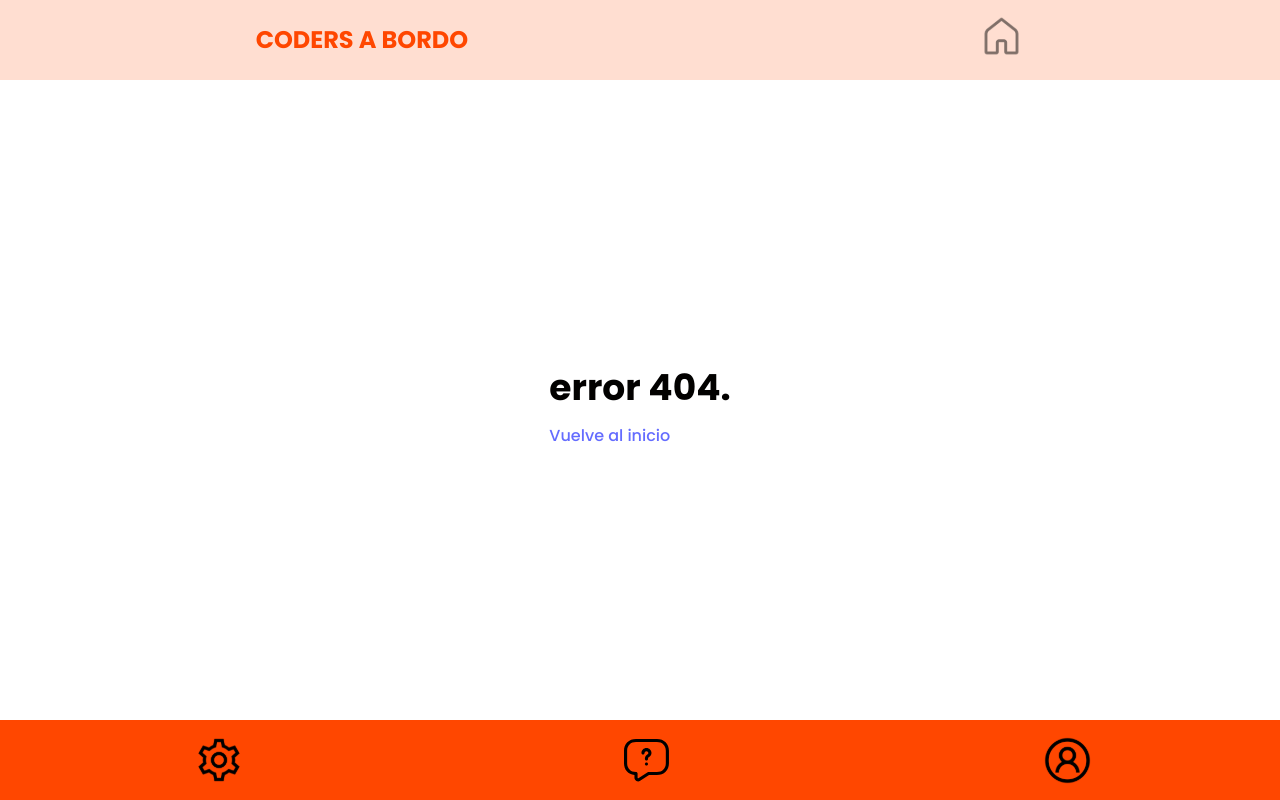
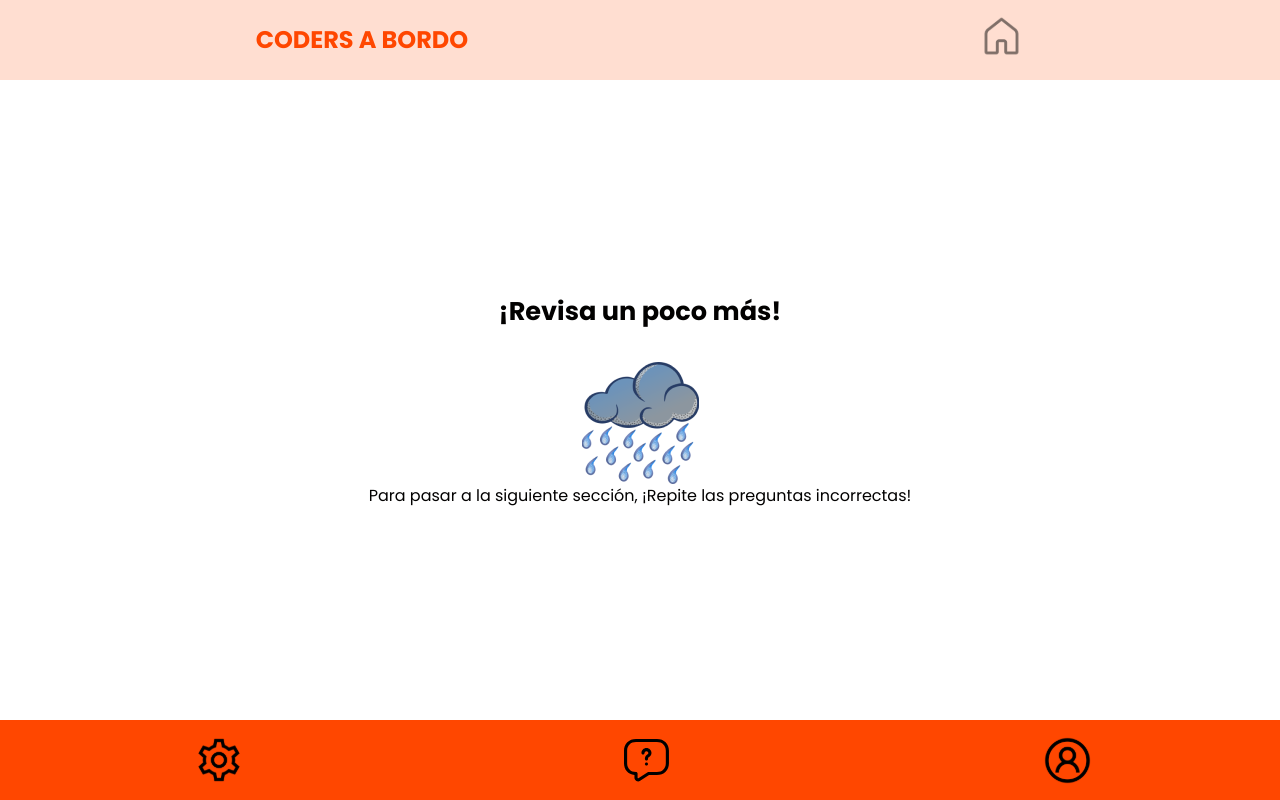
Before and after one commit to stranger-strings-team/front-codersabordo, a React (Vite) app: page /seccion-incompleta in a window 1280 px wide. Before the commit this address had no page. Built offline with nearby package versions, Linux system fonts and the light colour scheme.

Commit message:
started incomplete section page

```diff
--- a/src/Routes.tsx
+++ b/src/Routes.tsx
@@ -6,6 +6,7 @@ import { NoMatch } from './pages/NoMatch';
 import Layout from './components/Layout.tsx/Layout';
 import Final from './pages/Final/Final';
 import Profile from './pages/Profile/Profile';
+import {IncompleteSection}  from './pages/IncompleteSection/IncompleteSection';
 
 
 const CreateRoutes = () => (
@@ -14,6 +15,7 @@ const CreateRoutes = () => (
       <Route path="/" element={<Layout />}>
       <Route path="/profile" element={<Profile/>}/>
         <Route path="/onboarding" element={<Onboarding/>}/>
+        <Route path="/seccion-incompleta" element={<IncompleteSection/>}/>
         <Route path="/final" element={<Final/>}/>
         <Route path="*" element={<NoMatch />} />
       </Route>
--- /dev/null
+++ b/src/pages/IncompleteSection/IncompleteSection.tsx
@@ -0,0 +1,17 @@
+import React from 'react'
+import Rain from '../../assets/rain.png'
+import { Container, DarkText } from '../../Global.style'
+
+type Props = {}
+
+export const IncompleteSection = (props: Props) => {
+  return (
+    <Container>
+        <h3>¡Revisa un poco más!</h3>
+        <img src={Rain} alt="rainy cloud"/>
+        <p>Para pasar a la siguiente sección, ¡Repite las preguntas incorrectas!</p>
+    </Container>
+  )
+}
+
+export default IncompleteSection;
--- a/src/pages/Profile/Profile.tsx
+++ b/src/pages/Profile/Profile.tsx
@@ -12,9 +12,9 @@ const Profile = (props: Props) => {
         <img src={Perfil} alt="user photo"/>
         <p>Minerva</p>
         <Input>
-        <input type="text"/>
-        <input type="text"/>
-        <input type="text"/>
+        <input type="text" placeholder="Nombre"/>
+        <input type="text" placeholder="Apellido"/>
+        <input type="text" placeholder="Email"/>
         </Input>
     </Container>
   )
--- a/src/pages/Profile/ProfileStyle.tsx
+++ b/src/pages/Profile/ProfileStyle.tsx
@@ -4,4 +4,6 @@ import { GlobalStyles } from '../../Global.style'
 export const Input = styled.div`
 display: flex;
 flex-direction: column;
+margin-top:20px;
+gap: 14px;
 `
```
Also changed, not shown: src/pages/IncompleteSection/IncompleteSectionStyle.tsx (added, +8 -0 lines), src/assets/rain.png (added).
